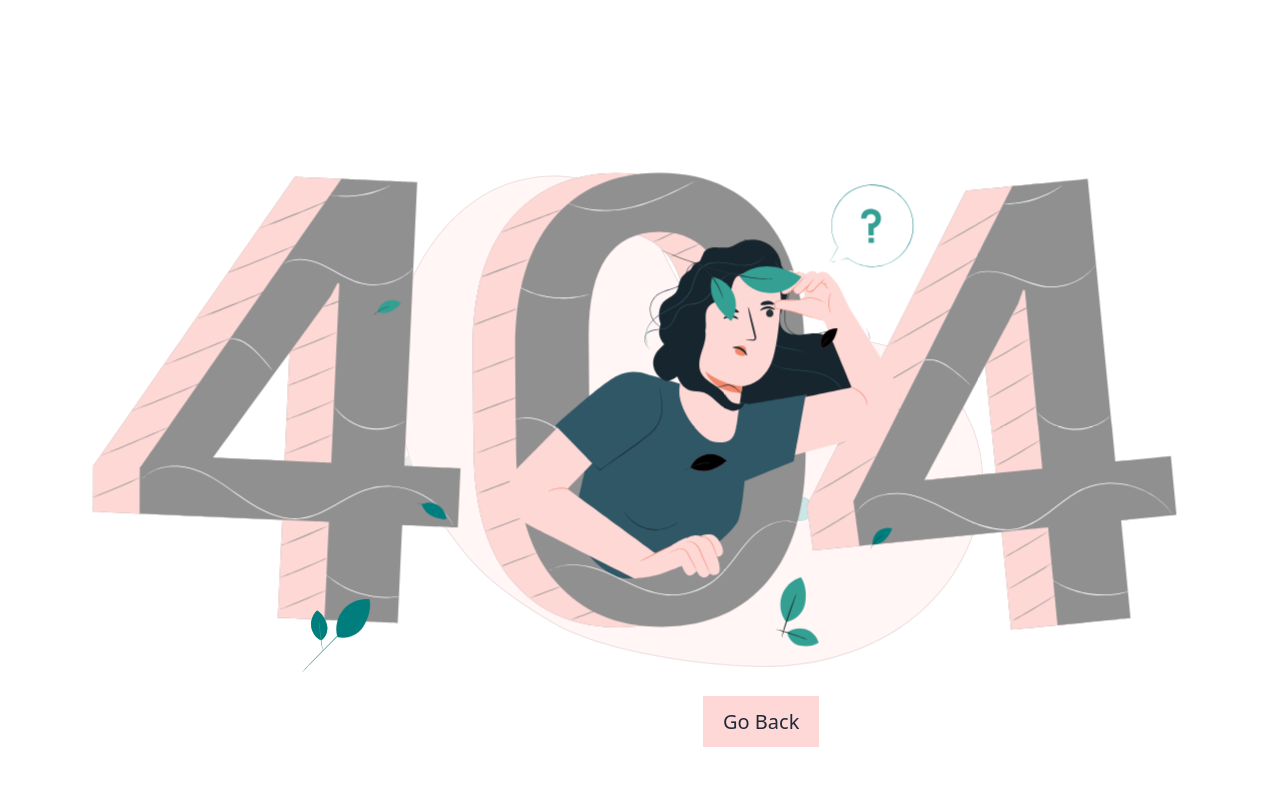
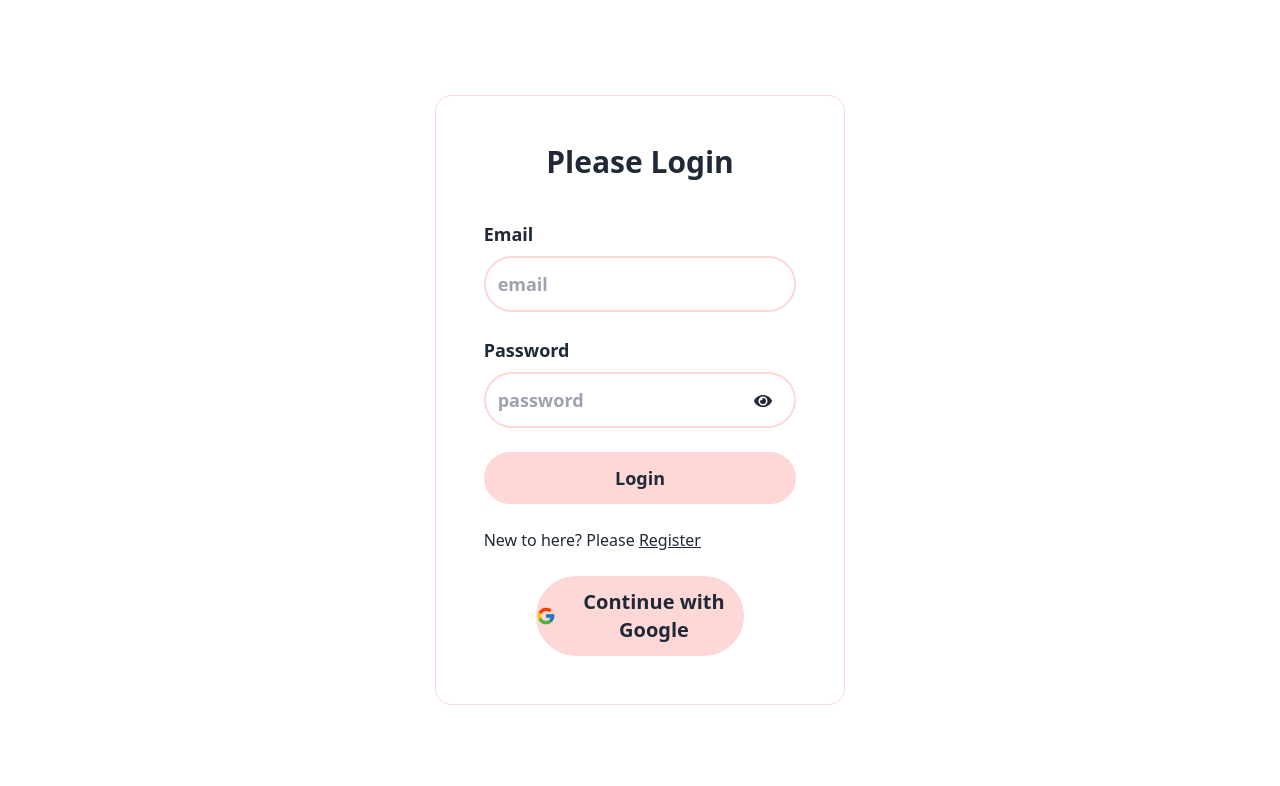
Before and after one commit to kamrulislam2/rhythmverse-dance-school-client, a React (Vite) app: page /login in a window 1280 px wide. Before the commit this address had no page. Shown: the top 786 px of the page. Built offline with nearby package versions, Linux system fonts and the light colour scheme.

Commit message:
login page added

```diff
--- a/package.json
+++ b/package.json
@@ -13,6 +13,7 @@
     "lottie-react": "^2.4.0",
     "react": "^18.2.0",
     "react-dom": "^18.2.0",
+    "react-hook-form": "^7.44.3",
     "react-icons": "^4.9.0",
     "react-router-dom": "^6.12.0"
   },
--- /dev/null
+++ b/src/Pages/Login/Login.jsx
@@ -0,0 +1,68 @@
+import React from "react";
+import { Link } from "react-router-dom";
+import { useForm } from "react-hook-form";
+import { FcGoogle } from "react-icons/fc";
+import { FaEye } from "react-icons/fa";
+
+const Login = () => {
+  const {
+    register,
+    handleSubmit,
+    formState: { errors },
+  } = useForm();
+
+  const onSubmit = (data) => console.log(data);
+
+  return (
+    <div className="flex justify-center items-center p-3 lg:p-6 min-h-screen">
+      <div className="card border border-[#FDD8D6] p-12 w-5/6 lg:w-1/3">
+        <h2 className="text-center font-extrabold text-3xl mb-10">
+          Please Login
+        </h2>
+        <form onSubmit={handleSubmit(onSubmit)} className="space-y-6">
+          <label className="text-lg font-semibold flex flex-col gap-y-2">
+            Email
+            <input
+              className="border-2 border-[#FDD8D6]  rounded-full p-3"
+              type="email"
+              name="email"
+              {...register("email", { required: true })}
+              placeholder="email"
+            />
+          </label>
+
+          <label className="text-lg font-semibold flex flex-col gap-y-2 relative">
+            Password
+            <input
+              className="border-2 border-[#FDD8D6]  rounded-full p-3"
+              type="password"
+              name="password"
+              {...register("password", { required: true })}
+              placeholder="password"
+            />
+            <FaEye className="absolute top-14 right-6 cursor-pointer" />
+          </label>
+          <input
+            className="w-full bg-[#FDD8D6] hover:bg-[#DDDCDC] hover:border hover:border-[#FDD8D6] py-3 text-lg font-semibold rounded-full cursor-pointer"
+            type="submit"
+            value="Login"
+          />
+        </form>
+        <p className="my-6">
+          New to here? Please{" "}
+          <Link className="underline" to="/register">
+            Register
+          </Link>
+        </p>
+        <div className="inline-flex items-center justify-center gap-2 w-2/3 mx-auto bg-[#FDD8D6] hover:bg-[#DDDCDC] cursor-pointer rounded-full">
+          <FcGoogle size={24} />
+          <button className="text-xl font-semibold py-3">
+            Continue with Google
+          </button>
+        </div>
+      </div>
+    </div>
+  );
+};
+
+export default Login;
--- /dev/null
+++ b/src/Pages/Login/Register.jsx
@@ -0,0 +1,26 @@
+import React from "react";
+import { Link } from "react-router-dom";
+import { useForm } from "react-hook-form";
+import { FcGoogle } from "react-icons/fc";
+import { FaEye } from "react-icons/fa";
+
+const Register = () => {
+  const {
+    register,
+    handleSubmit,
+    formState: { errors },
+  } = useForm();
+
+  const onSubmit = (data) => console.log(data);
+  return (
+    <div className="flex justify-center items-center p-3 lg:p-6 min-h-screen">
+      <div className="card border border-[#FDD8D6] p-12 w-5/6 lg:w-1/3">
+        <h2 className="text-center font-extrabold text-3xl mb-10">
+          Please Register
+        </h2>
+      </div>
+    </div>
+  );
+};
+
+export default Register;
--- a/src/Pages/Shared/Footer.jsx
+++ b/src/Pages/Shared/Footer.jsx
@@ -22,30 +22,32 @@ const Footer = () => {
       </div>
       <div>
         <span className="footer-title">Services</span>
-        <a className="link link-hover">Login</a>
-        <a className="link link-hover">Blog</a>
-        <a className="link link-hover">Classes</a>
-        <a className="link link-hover">Instructors</a>
+        <Link className="link link-hover">Login</Link>
+        <Link className="link link-hover">Blog</Link>
+        <Link className="link link-hover">Classes</Link>
+        <Link className="link link-hover">Instructors</Link>
       </div>
       <div>
         <span className="footer-title">Company</span>
-        <a className="link link-hover">Home</a>
-        <a className="link link-hover">Classes</a>
-        <a className="link link-hover">Services</a>
-        <a className="link link-hover">Dashboard</a>
+        <Link className="link link-hover">Home</Link>
+        <Link className="link link-hover">Classes</Link>
+        <Link className="link link-hover">Services</Link>
+        <Link className="link link-hover">Dashboard</Link>
       </div>
       <div>
         <span className="footer-title">Legal</span>
-        <a className="link link-hover">Terms of use</a>
-        <a className="link link-hover">Privacy policy</a>
-        <a className="link link-hover">Cookie policy</a>
+        <Link className="link link-hover">Terms of use</Link>
+        <Link className="link link-hover">Privacy policy</Link>
+        <Link className="link link-hover">Cookie policy</Link>
       </div>
 
       <div>
         <span className="footer-title">Contact Us</span>
-        <a className="link link-hover">Phone: +880 1839 00 6867</a>
-        <a className="link link-hover">Email: contact@babystoyout.com</a>
-        <a className="link link-hover">Address: 4312, Chittagong Bangladesh</a>
+        <Link className="link link-hover">Phone: +880 1839 00 6867</Link>
+        <Link className="link link-hover">Email: contact@babystoyout.com</Link>
+        <Link className="link link-hover">
+          Address: 4312, Chittagong Bangladesh
+        </Link>
       </div>
     </footer>
   );
--- a/src/Pages/Shared/Navbar.jsx
+++ b/src/Pages/Shared/Navbar.jsx
@@ -30,7 +30,10 @@ const Navbar = () => {
               src={avatarImg}
               alt="avatar photo"
             />
-            <Link className="bg-[#FDD8D6] hover:bg-[#DDDCDC] cursor-pointer transition-transform px-3 py-2 text-base font-medium">
+            <Link
+              to="/login"
+              className="bg-[#FDD8D6] hover:bg-[#DDDCDC] cursor-pointer px-3 py-2 text-base font-medium"
+            >
               Login
             </Link>
           </div>
@@ -42,7 +45,7 @@ const Navbar = () => {
               alt="avatar photo"
             />
 
-            <Link className="bg-[#FDD8D6] hover:bg-[#DDDCDC] cursor-pointer transition-transform px-3 py-2 text-base font-medium">
+            <Link className="bg-[#FDD8D6] hover:bg-[#DDDCDC] cursor-pointer px-3 py-2 text-base font-medium">
               Logout
             </Link>
           </div>
@@ -89,7 +92,10 @@ const Navbar = () => {
                 src={avatarImg}
                 alt="avatar photo"
               />
-              <Link className="bg-[#FDD8D6] hover:bg-[#DDDCDC] cursor-pointer transition-transform px-5 py-3 text-xl font-medium">
+              <Link
+                to="/login"
+                className="bg-[#FDD8D6] hover:bg-[#DDDCDC] cursor-pointer transition-transform px-5 py-3 text-xl font-medium"
+              >
                 Login
               </Link>
             </>
```
Also changed, not shown: src/routes/router.jsx (+10 -0 lines), 1 other file (tests, documents, lock files or other folders).
